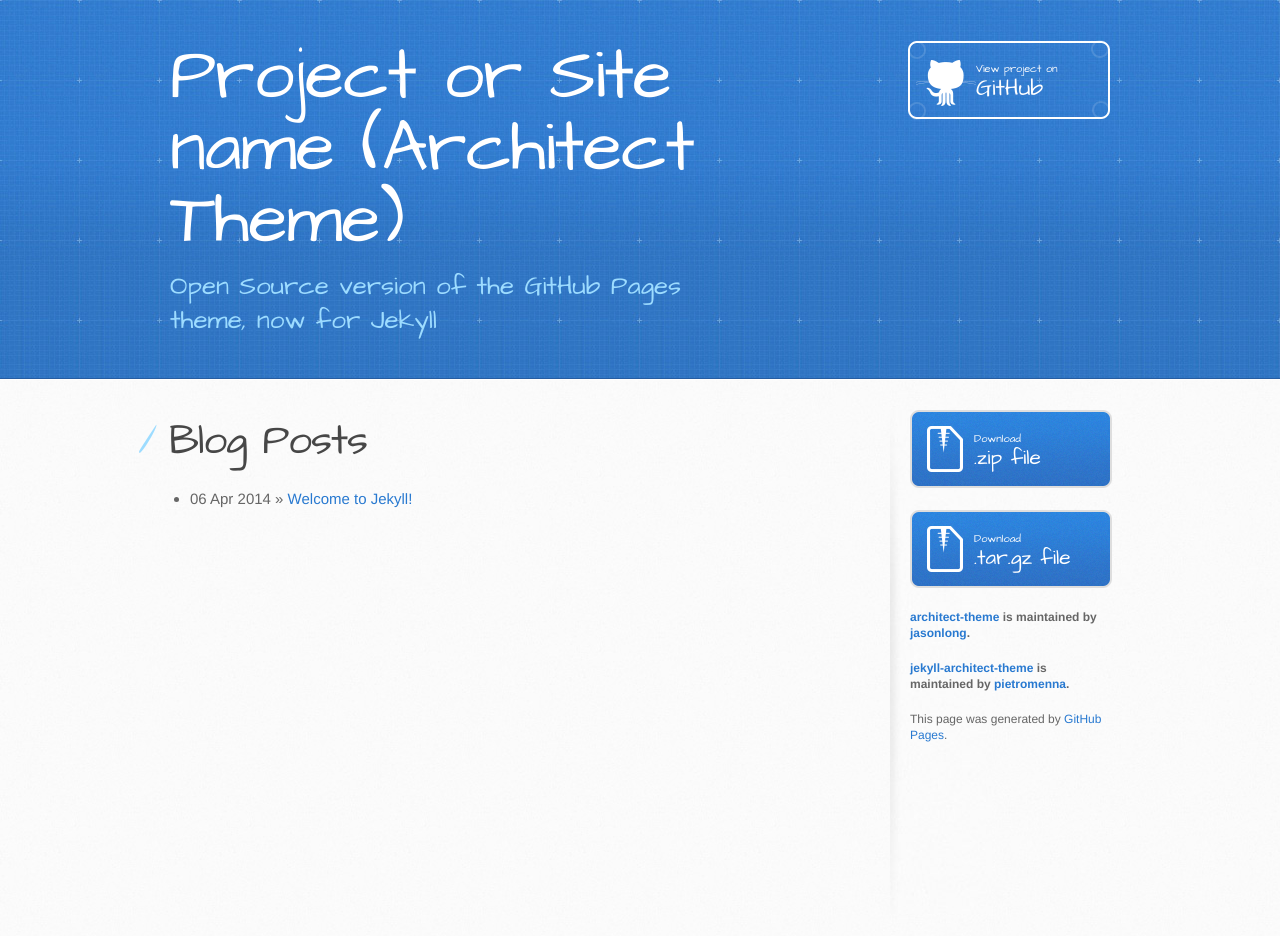
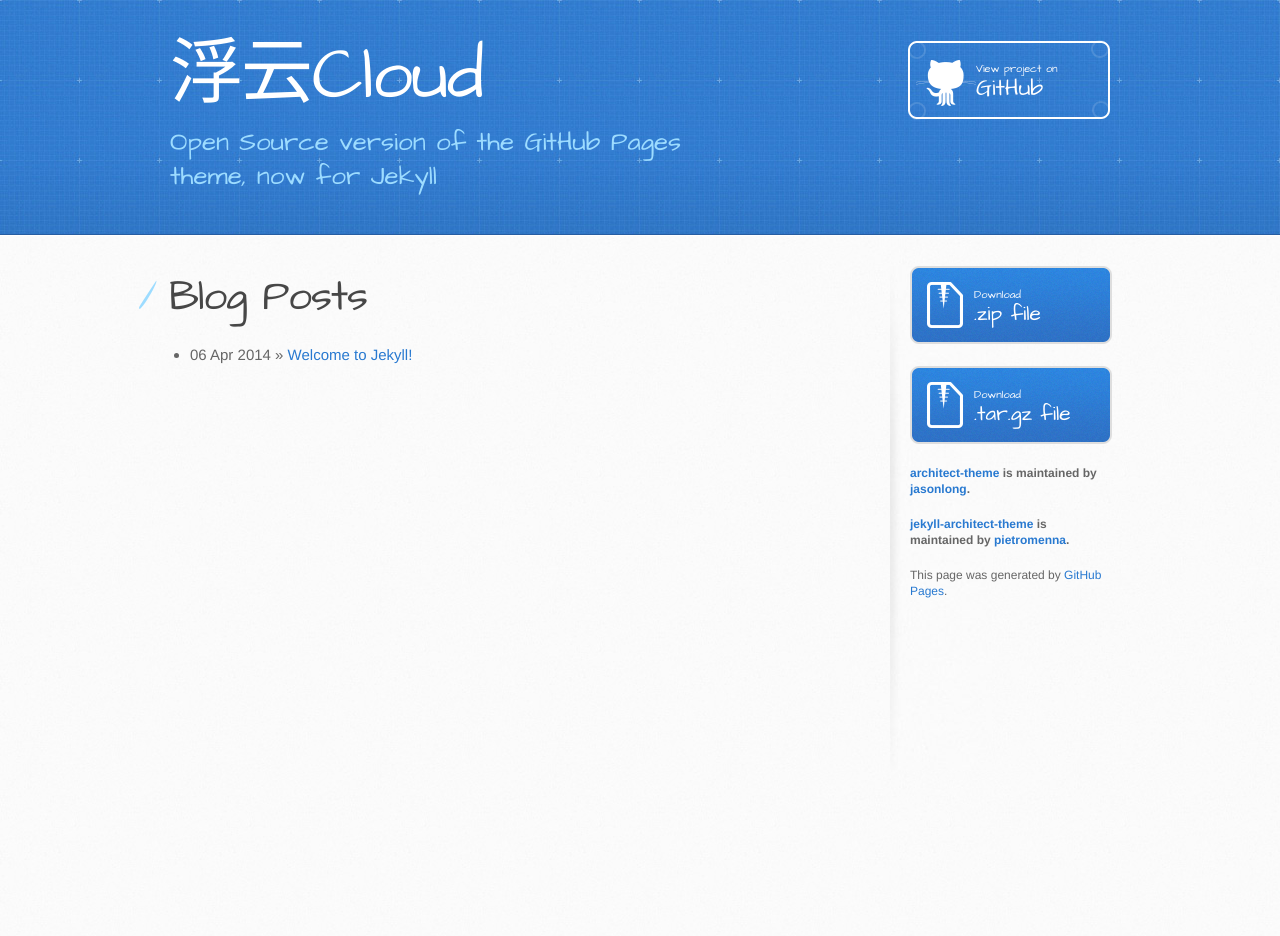
Before and after one commit to ifyun/imcloudfloating.github.io, a Jekyll site: the page built from index.html, in a window 1280 px wide. Built offline with Jekyll 4.4.1, drawn with Linux system fonts in a browser that asks for light colours; after the commit the page ends 900 px from its top, so only the background shows below that.

Commit message:
Update _config.yml

```diff
--- a/_config.yml
+++ b/_config.yml
@@ -1,6 +1,6 @@
 # Setup
-name:         Project or Site name (Architect Theme)
-tagline:      A responsive theme for your project on GitHub Pages
+name:         浮云Cloud
+tagline:      一条咸鱼
 baseurl:      ""
 locale:       "en"
 
```
